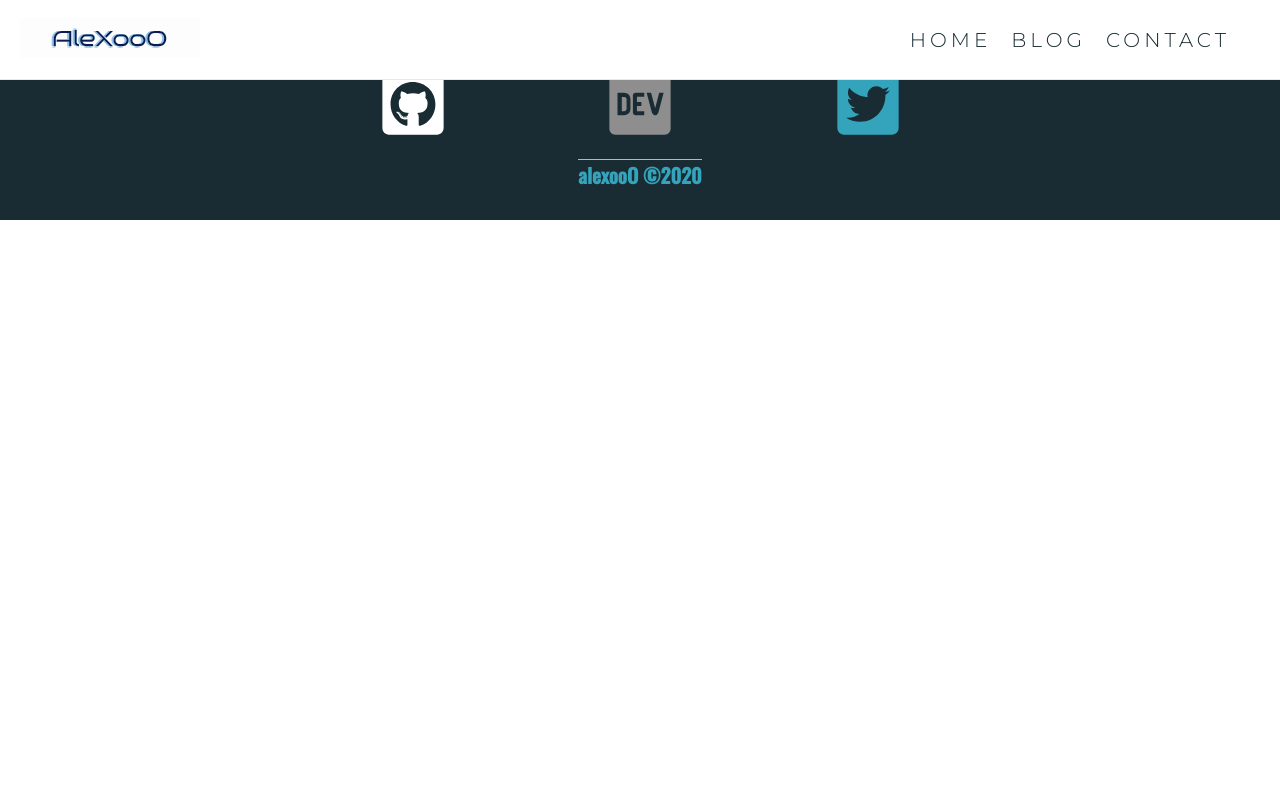
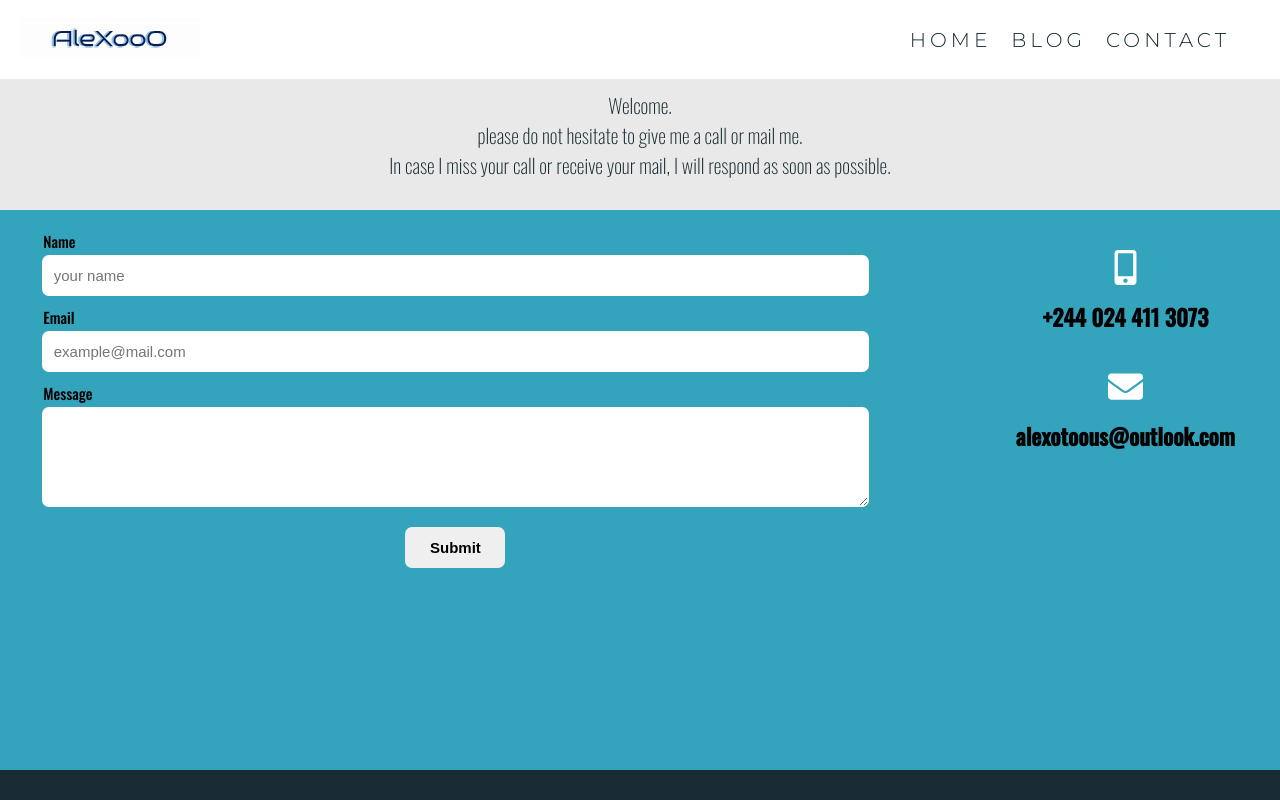
Before and after one commit to alexotoo/2020portfolio, a Next.js app: page /contact in a window 1280 px wide. Shown: the top 800 px of the page. Built offline with nearby package versions, Linux system fonts and the light colour scheme.

Commit message:
nav overlay done

```diff
--- a/components/Header.js
+++ b/components/Header.js
@@ -4,6 +4,7 @@
 import Link from "next/link";
 import Logo from "./Logo";
 import Menu from "./Menu";
+import Overlay from "./Overlay";
 
 export default function Header() {
   const [isClosed, setIsClosed] = useState(true);
@@ -11,6 +12,8 @@
     setIsClosed(!isClosed);
   };
   return (
+    <>
+      <Overlay isClosed={isClosed} sideNavHandler={sideNavHandler} />
       <div className="header">
         <FaBars onClick={sideNavHandler} className="menutoggler" />
         <Logo />
@@ -23,16 +26,21 @@
             </Link>
           </li>
           <li className="nav__item">
-          <Link href="/">
-            <a className="nav__link">Blog</a>
-          </Link>
+            <a
+              href="https://dev.to/alexooo"
+              className="nav__link"
+              target="_blank"
+            >
+              Blog
+            </a>
           </li>
           <li className="nav__item">
-          <Link href="/">
+            <Link href="/contact">
               <a className="nav__link">Contact</a>
             </Link>
           </li>
         </ul>
       </div>
+    </>
   );
 }
--- a/components/Menu.js
+++ b/components/Menu.js
@@ -12,12 +12,16 @@
           </Link>
         </li>
         <li className="nav__item">
-          <Link href="/">
-            <a className="nav__link">Blog</a>
-          </Link>
+          <a
+            href="https://dev.to/alexooo"
+            className="nav__link"
+            target="_blank"
+          >
+            Blog
+          </a>
         </li>
         <li className="nav__item">
-          <Link href="/">
+          <Link href="/contact">
             <a className="nav__link">Contact</a>
           </Link>
         </li>
--- /dev/null
+++ b/components/Overlay.js
@@ -0,0 +1,7 @@
+import clsx from "clsx";
+
+export default function Overlay({ isClosed, sideNavHandler }) {
+  let sidenavToggle = clsx("overlay", isClosed && "isClosed");
+  console.log(isClosed);
+  return <div className={sidenavToggle} onClick={sideNavHandler}></div>;
+}
--- a/pages/contact.js
+++ b/pages/contact.js
@@ -1,10 +1,34 @@
+import ContactForm from "../components/ContactForm";
 import Layout from "../components/Layout";
 import "../styles/styles.scss";
+import { FaMobileAlt, FaEnvelope } from "react-icons/fa";
 
 export default function contact() {
   return (
     <Layout>
-      <p className="bg">contact page</p>
+      <main className="pages-pt contact-page">
+        <p className="contact-page__intro">
+          Welcome.
+          <br />
+          please do not hesitate to give me a call or mail me.
+          <br />
+          In case I miss your call or receive your mail, I will respond as soon
+          as possible.
+        </p>
+        <section className="contact">
+          <ContactForm />
+          <div className="contact__contacts">
+            <div className="contact__contacts-info">
+              <FaMobileAlt className="info_icon " />
+              <h1>+244 024 411 3073</h1>
+            </div>
+            <div className="contact__contacts-info">
+              <FaEnvelope className="info_icon " />
+              <h1>alexotoous@outlook.com</h1>
+            </div>
+          </div>
+        </section>
+      </main>
     </Layout>
   );
 }
--- a/styles/_componentsStyles.scss
+++ b/styles/_componentsStyles.scss
@@ -1,6 +1,4 @@
 //this file styles all the components on this website
-
-//COMPONENTS
 
 //1.Layout
 
@@ -16,19 +14,23 @@
   font-weight: 300;
   justify-content: space-around;
   position: fixed;
-  z-index: 999;
+  z-index: 250;
 }
 .nav {
   background-color: var(--whitedeep-color);
   position: fixed;
-  top: 10vh;
+  top: 0;
   height: 100%;
   width: 280px;
   transition: ease-out 250ms;
   left: 0;
-  z-index: 20;
+  z-index: 999;
+  display: flex;
+  flex-direction: column;
+  justify-content: center;
 
   &__list {
+    position: relative;
     height: 50%;
     display: flex;
     flex-direction: column;
@@ -53,21 +55,20 @@
 .nonedisplay {
   display: none;
 }
+
 .menutoggler {
   font-size: 25px;
   color: var(--textdark-color);
   cursor: pointer;
 }
 .isClosed {
-  //left: -300px;
-  transform: translateX(-450px);
+  transform: translateX(-750px);
   transition: ease 300ms;
 }
 .dpImage {
   border-radius: 50%;
   width: 60px;
   height: 50px;
-  //margin-left: 40%;
 }
 .logo {
   height: 40px;
@@ -248,6 +249,9 @@
     justify-content: space-between;
     padding: 0 3rem 0 2rem;
   }
+  .overlay {
+    display: none;
+  }
   .menutoggler,
   .dpImage {
     display: none;
@@ -264,31 +268,15 @@
   .nav {
     display: none;
   }
+}
 
-  // .home_main {
-  //   display: flex;
-  // }
-  // .home1 {
-  //   width: 40%;
-  //   padding-top: 2rem;
-  // }
-  // .contact {
-  //   display: flex;
-  //   justify-content: space-between;
-  //   justify-content: center;
-  //   align-items: center;
-  // }
+//overlay
+.overlay {
+  position: fixed;
+  top: 10vh;
+  left: 0;
+  right: 0;
+  bottom: 0;
+  z-index: 120;
+  background-color: transparent;
 }
-// @media (min-width: 1024px) {
-//   .home_main {
-//     margin-top: -2rem;
-//   }
-//   .project {
-//     &_inner_container {
-//       display: grid;
-//       grid-template-columns: repeat(auto-fit, minmax(350px, 1fr));
-//       gap: 1.25rem;
-//       column-gap: 2rem;
-//     }
-//   }
-// }
--- a/styles/_pagesStyles.scss
+++ b/styles/_pagesStyles.scss
@@ -2,8 +2,12 @@
 
 p {
   color: var(--textdark-color);
-  font-size: 1.7rem;
+  font-size: 2rem;
   font-weight: 100;
+}
+a {
+  text-decoration: none;
+  color: var(--textdark-color);
 }
 .pb1 {
   padding-bottom: 2rem;
@@ -262,3 +266,21 @@
     padding: 4rem 2rem 0 0;
   }
 }
+
+////blog page css ///
+.pages-pt {
+  padding-top: 60px;
+  min-height: 70vh;
+}
+
+.blog-page {
+}
+
+////contact page css ///
+.contact-page {
+  background-color: var(--whitedeep-color);
+}
+.contact-page__intro {
+  text-align: center;
+  padding: 3rem;
+}
```
Also changed, not shown: pages/blog.js (added, +12 -0 lines), pages/index.js (+16 -10 lines). Lines whose indentation alone changed are shown as unchanged.
